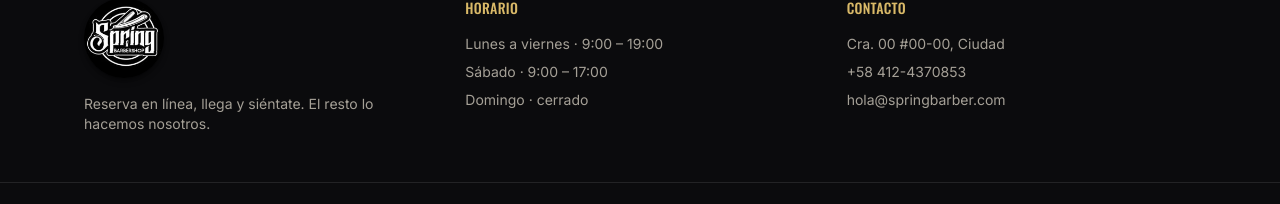
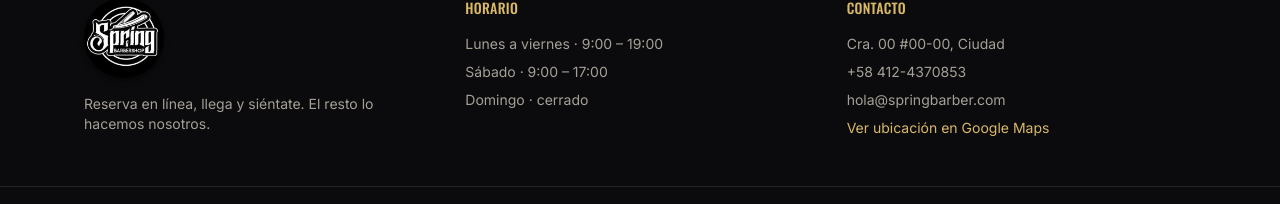
Before and after one commit to Fantasticmrsoto/Spring-Barber-Shop, a React (Vite) app in the folder frontend/: page / in a window 1280 px wide. Shown: the part 1389-1593 px from the top of the page. Built offline with nearby package versions, Linux system fonts and the light colour scheme; no server answers.

Commit message:
Agregar ubicación del local en el footer (Google Maps)

```diff
--- a/frontend/src/components/Footer.jsx
+++ b/frontend/src/components/Footer.jsx
@@ -42,6 +42,16 @@ export default function Footer() {
             <li>{CONTACTO.direccion}</li>
             <li>{CONTACTO.telefonoVisible}</li>
             <li>{CONTACTO.correo}</li>
+            <li>
+              <a
+                href={CONTACTO.mapaUrl}
+                target="_blank"
+                rel="noopener noreferrer"
+                className="text-gold-400 transition hover:text-gold-300"
+              >
+                Ver ubicación en Google Maps
+              </a>
+            </li>
           </ul>
         </div>
       </div>
--- a/frontend/src/config.js
+++ b/frontend/src/config.js
@@ -6,6 +6,7 @@ export const CONTACTO = {
   telefonoVisible: '+58 412-4370853',
   correo: 'hola@springbarber.com',
   direccion: 'Cra. 00 #00-00, Ciudad',
+  mapaUrl: 'https://maps.app.goo.gl/bRkRzYhUH8iiJAJ2A?g_st=iw',
 }
 
 export function enlaceWhatsApp(mensaje) {
```
